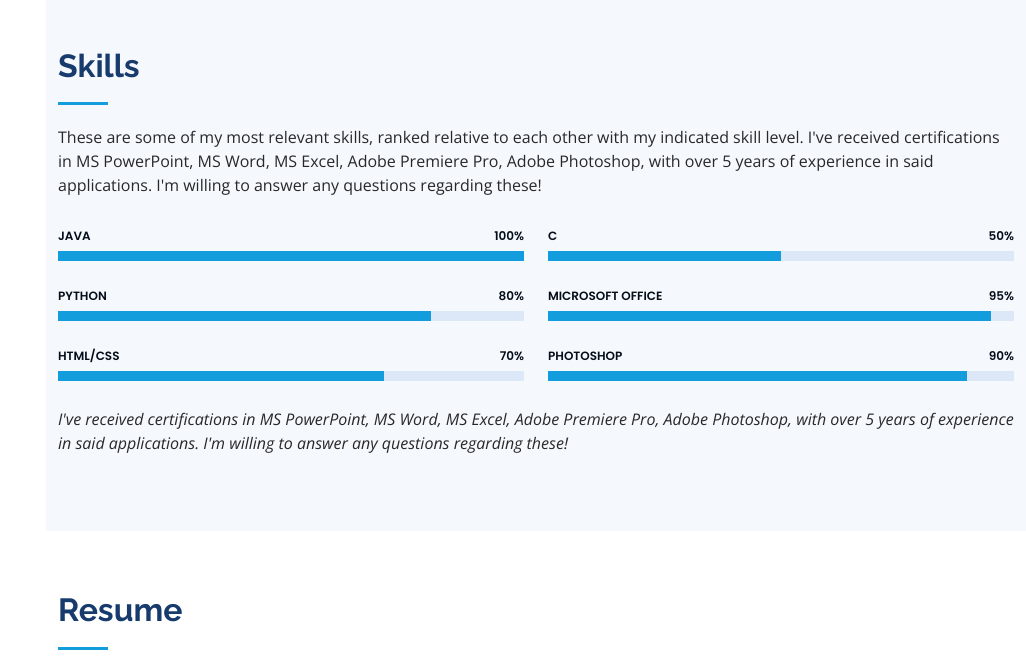
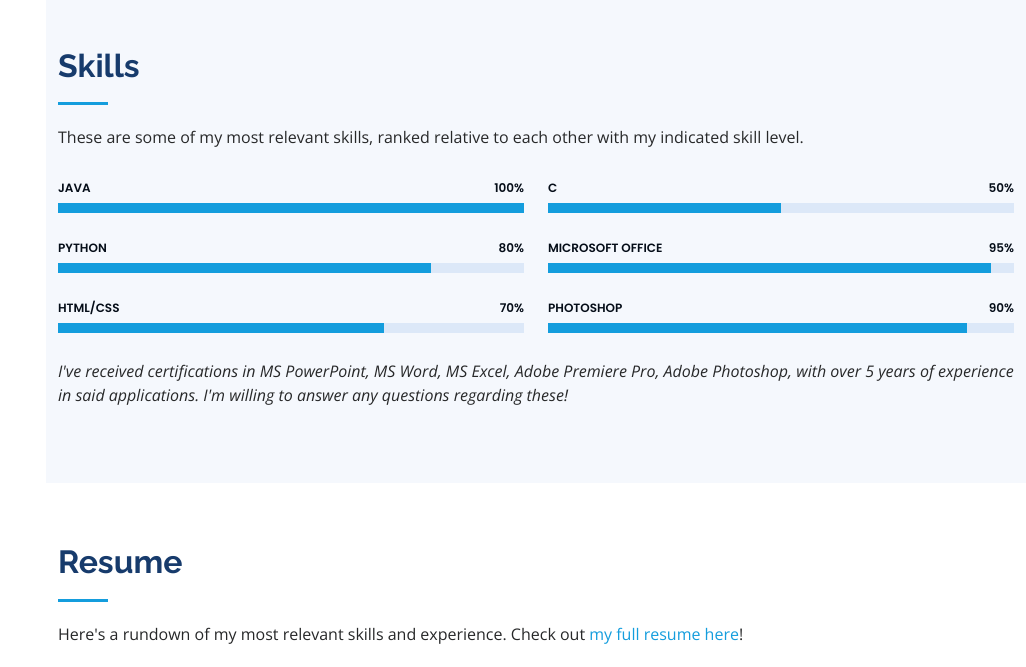
Before and after one commit to kylefirman/KyleFirmanWebsite, a plain HTML site: page index.html in a window 1280 px wide. Shown: the part 1440-2107 px from the top of the page, without its empty margins (254-1280 px from the left). Drawn offline with nearby package versions, Linux system fonts and the light colour scheme.

Commit message:
skills change 2

```diff
--- a/index.html
+++ b/index.html
@@ -178,7 +178,7 @@
 
         <div class="section-title">
           <h2>Skills</h2>
-          <p>These are some of my most relevant skills, ranked relative to each other with my indicated skill level. I've received certifications in MS PowerPoint, MS Word, MS Excel, Adobe Premiere Pro, Adobe Photoshop, with over 5 years of experience in said applications. I'm willing to answer any questions regarding these!</p>
+          <p>These are some of my most relevant skills, ranked relative to each other with my indicated skill level.</p>
         </div>
 
         <div class="row skills-content">
```
